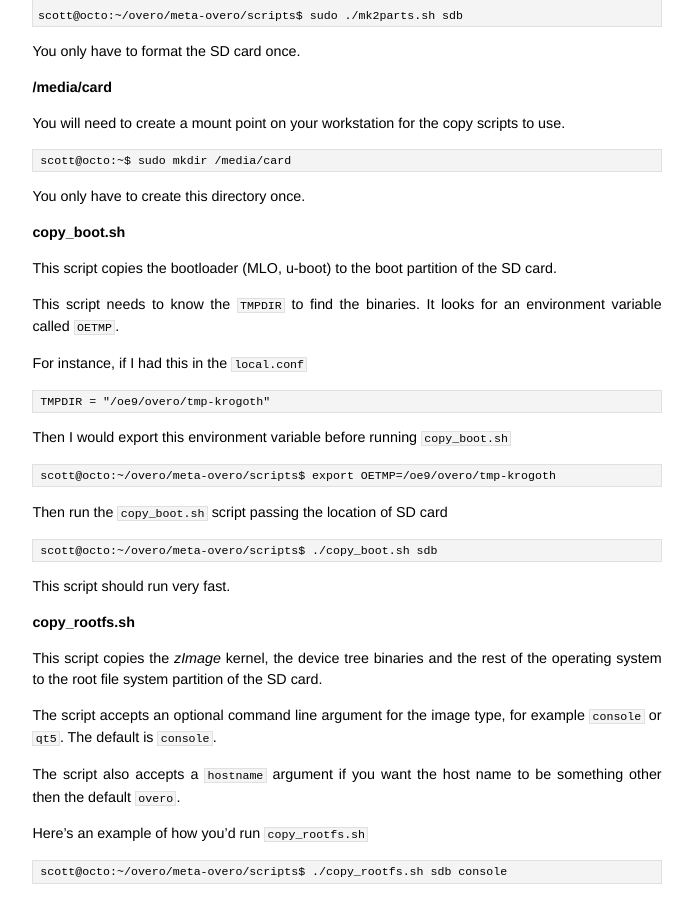
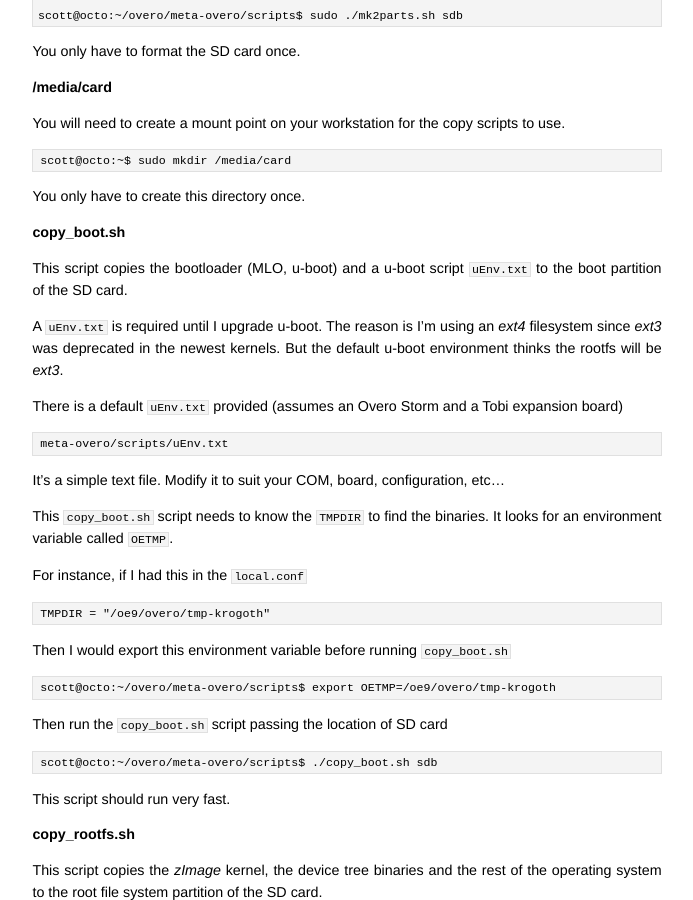
Before and after one commit to jumpnow/jumpnowtek-site, a Jekyll site: the page built from _posts/2014-02-25-Overo-Systems-with-Yocto.md, in a window 1280 px wide and 900 px high, scrolled down 6098 px. Shown: the whole window, without its empty margins (293-986 px from the left). Built offline with Jekyll 4.4.1, drawn with Linux system fonts in a browser that asks for light colours.

Commit message:
Add note on uEnv.txt to overo doc

```diff
--- a/_posts/2014-02-25-Overo-Systems-with-Yocto.md
+++ b/_posts/2014-02-25-Overo-Systems-with-Yocto.md
@@ -307,9 +307,17 @@ You only have to create this directory once.
 
 #### copy_boot.sh
 
-This script copies the bootloader (MLO, u-boot) to the boot partition of the SD card.
+This script copies the bootloader (MLO, u-boot) and a u-boot script `uEnv.txt` to the boot partition of the SD card.
 
-This script needs to know the `TMPDIR` to find the binaries. It looks for an environment variable called `OETMP`.
+A `uEnv.txt` is required until I upgrade u-boot. The reason is I'm using an *ext4* filesystem since *ext3* was deprecated in the newest kernels. But the default u-boot environment thinks the rootfs will be *ext3*.
+
+There is a default `uEnv.txt` provided (assumes an Overo Storm and a Tobi expansion board)
+
+    meta-overo/scripts/uEnv.txt
+
+It's a simple text file. Modify it to suit your COM, board, configuration, etc...
+
+This `copy_boot.sh` script needs to know the `TMPDIR` to find the binaries. It looks for an environment variable called `OETMP`.
 
 For instance, if I had this in the `local.conf`
 
```
Also changed, not shown: other parts of _posts/2014-02-25-Overo-Systems-with-Yocto.md (+1 -1 lines).
